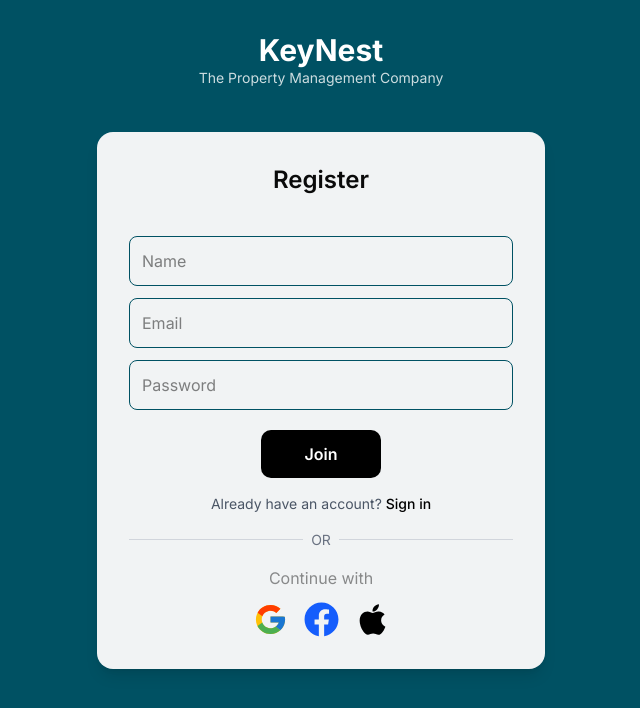
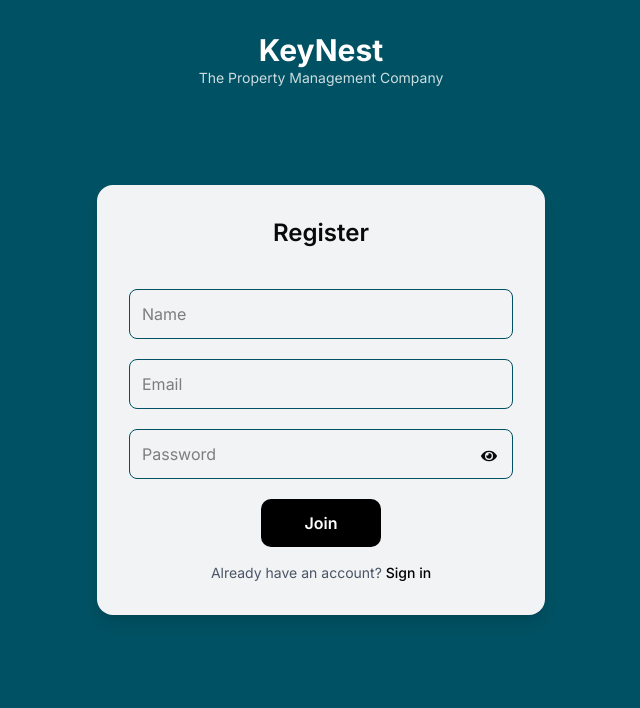
Before and after one commit to ChamikaJayarathna/KeyNestFrontend, a React (Vite) app: page /sign-up in a window 1280 px wide. Shown: the top 708 px of the page, without its empty margins (319-959 px from the left). Built offline with nearby package versions, Linux system fonts and the light colour scheme.

Commit message:
update the SignUp.jsx v1

```diff
--- a/src/pages/SignUp.jsx
+++ b/src/pages/SignUp.jsx
@@ -1,16 +1,20 @@
 import React, { useState } from "react";
 import { Link, useNavigate } from "react-router-dom";
-import { FaApple, FaFacebook } from "react-icons/fa";
-import { FcGoogle } from "react-icons/fc";
 import toast, { Toaster } from "react-hot-toast";
 import apiRequest from "../lib/apiRequest";
+import { FaEye, FaEyeSlash } from "react-icons/fa";
 
 const SignUp = () => {
   const [username, setUsername] = useState("");
   const [email, setEmail] = useState("");
   const [password, setPassword] = useState("");
+  const [showPassword, setShowPassword] = useState(false);
 
   const navigate = useNavigate();
+
+  const togglePassword = () => {
+    setShowPassword((prevState) => !prevState);
+  };
 
   const userSignUpServer = async () => {
     try {
@@ -61,7 +65,9 @@ const SignUp = () => {
         <div className="absolute top-8 text-center text-white">
           <Link to="/">
             <h1 className="text-3xl font-bold">KeyNest</h1>
-            <p className="text-sm opacity-80">The Property Management Company</p>
+            <p className="text-sm opacity-80">
+              The Property Management Company
+            </p>
           </Link>
         </div>
 
@@ -71,21 +77,31 @@ const SignUp = () => {
             <input
               type="text"
               placeholder="Name"
-              className="mb-3 w-full rounded-md border border-custom-teal-blue p-3 outline-none"
+              className="mb-5 w-full rounded-md border border-custom-teal-blue p-3 outline-none"
               onChange={(e) => setUsername(e.target.value)}
             />
             <input
               type="email"
               placeholder="Email"
-              className="mb-3 w-full rounded-md border border-custom-teal-blue p-3 outline-none"
+              className="mb-5 w-full rounded-md border border-custom-teal-blue p-3 outline-none"
               onChange={(e) => setEmail(e.target.value)}
             />
-            <input
-              type="password"
-              placeholder="Password"
-              className="mb-2 w-full rounded-md border border-custom-teal-blue p-3 outline-none"
-              onChange={(e) => setPassword(e.target.value)}
-            />
+
+            <div className="relative w-full">
+              <input
+                type={showPassword ? "text" : "password"}
+                placeholder="Password"
+                className="mb-2 w-full rounded-md border border-custom-teal-blue p-3 outline-none"
+                onChange={(e) => setPassword(e.target.value)}
+              />
+              <div
+                className="absolute right-4 top-0 h-full flex items-center cursor-pointer"
+                style={{ transform: "translateY(-2px)" }}
+                onClick={togglePassword}
+              >
+                {showPassword ? <FaEyeSlash /> : <FaEye />}
+              </div>
+            </div>
 
             <button
               type="submit"
@@ -104,26 +120,6 @@ const SignUp = () => {
               Sign in
             </Link>
           </div>
-
-          <div className="my-4 flex items-center">
-            <hr className="w-full border-gray-300" />
-            <span className="mx-2 text-sm text-gray-500">OR</span>
-            <hr className="w-full border-gray-300" />
-          </div>
-
-          <p className="text-center opacity-45 text-base">Continue with</p>
-
-          <div className="mt-3 flex justify-center space-x-4">
-            <button className="text-gray-700 hover:scale-105">
-              <FcGoogle size={35} />
-            </button>
-            <button className="text-blue-600 hover:scale-105">
-              <FaFacebook size={35} />
-            </button>
-            <button className="text-black hover:scale-105">
-              <FaApple size={35} />
-            </button>
-          </div>
         </div>
       </div>
     </>
```
